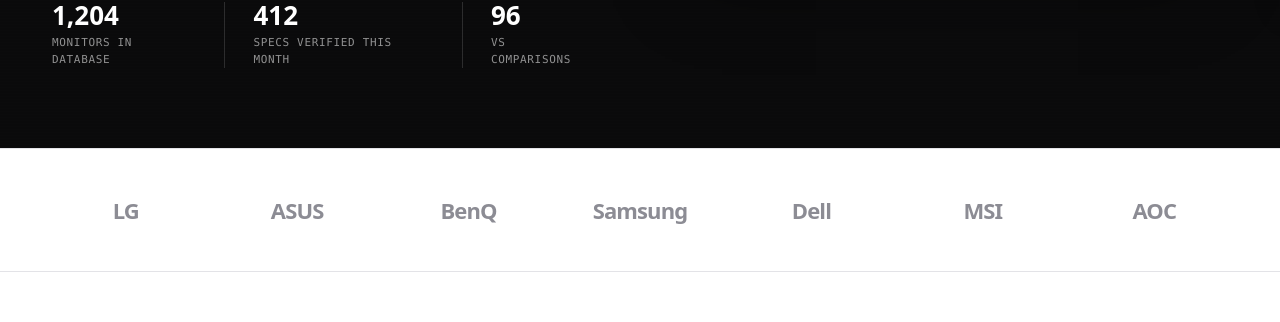
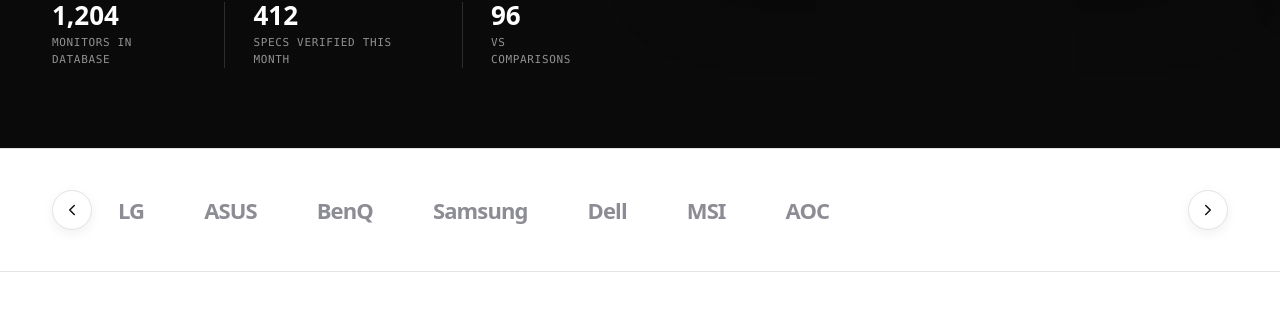
Before and after one commit to zizicode-rd/vimovies-app, a Next.js app: page /en in a window 1280 px wide. Shown: the part 773-1095 px from the top of the page. Built offline with nearby package versions, Linux system fonts and the light colour scheme; no server answers.

Commit message:
feat: brand strip navigation buttons on desktop and notranslate footer logo

```diff
--- a/src/components/BrandStrip.module.scss
+++ b/src/components/BrandStrip.module.scss
@@ -33,18 +33,66 @@
   pointer-events: none;
 }
 
+.wrapper {
+  position: relative;
+  display: flex;
+  align-items: center;
+  width: 100%;
+}
+
+.nav {
+  position: absolute;
+  top: 50%;
+  transform: translateY(-50%);
+  z-index: 3;
+  display: flex;
+  align-items: center;
+  justify-content: center;
+  width: 40px;
+  height: 40px;
+  border-radius: 50%;
+  border: 1px solid var(--color-line);
+  background: #fff;
+  color: var(--color-ink);
+  cursor: pointer;
+  box-shadow: 0 4px 12px rgba(0, 0, 0, 0.06);
+  transition: color 0.15s ease, border-color 0.15s ease, background 0.15s ease;
+}
+
+.nav:hover {
+  color: var(--color-red);
+  border-color: var(--color-red);
+}
+
+.navLeft {
+  left: 0;
+}
+
+.navRight {
+  right: 0;
+}
+
 .inner {
   display: flex;
-  justify-content: space-between;
   align-items: center;
   gap: 24px;
+  width: 100%;
+  min-width: 0;
+  overflow-x: hidden;
+  scroll-behavior: smooth;
+  scrollbar-width: none;
+  padding: 0 48px;
+}
+
+.inner::-webkit-scrollbar {
+  display: none;
 }
 
 .brand {
   display: flex;
   align-items: center;
   justify-content: center;
-  flex: 1;
+  flex: none;
   padding: 10px 18px;
   color: var(--color-gray-500);
   font-family: var(--font-display);
@@ -80,6 +128,7 @@
 .label {
   position: relative;
   z-index: 1;
+  white-space: nowrap;
 }
 
 @media (max-width: #{vars.$bp-xl}) {
@@ -101,7 +150,6 @@
   }
 
   .brand {
-    flex: none;
     scroll-snap-align: start;
     font-size: 20px;
     padding: 28px 22px;
@@ -111,6 +159,10 @@
   .brandStrip::after {
     width: 60px;
   }
+
+  .nav {
+    display: none;
+  }
 }
 
 @media (max-width: #{vars.$bp-md}) {
--- a/src/components/BrandStrip.tsx
+++ b/src/components/BrandStrip.tsx
@@ -1,5 +1,4 @@
-import Link from 'next/link';
-import styles from './BrandStrip.module.scss';
+import BrandStripClient from './BrandStripClient';
 import { apiFetch } from '@/lib/api';
 import { pickI18n } from '@/lib/i18n-utils';
 import type { BrandPublic, PaginatedResponse } from '@/types/api';
@@ -38,22 +37,5 @@
     console.error('BrandStrip fetch failed:', err);
   }
 
-  return (
-    <section className={styles.brandStrip}>
-      <div className="container">
-        <div className={styles.inner}>
-          {brands.map((brand, i) => (
-            <Link
-              key={brand.slug}
-              href={`${base}/monitores?brand=${brand.slug}`}
-              className={styles.brand}
-              style={{ '--i': i } as React.CSSProperties}
-            >
-              <span className={styles.label}>{brand.label}</span>
-            </Link>
-          ))}
-        </div>
-      </div>
-    </section>
-  );
+  return <BrandStripClient brands={brands} base={base} />;
 }
--- /dev/null
+++ b/src/components/BrandStripClient.tsx
@@ -0,0 +1,64 @@
+'use client';
+
+import { useRef } from 'react';
+import Link from 'next/link';
+import styles from './BrandStrip.module.scss';
+
+export default function BrandStripClient({
+  brands,
+  base,
+}: {
+  brands: { slug: string; label: string }[];
+  base: string;
+}) {
+  const listRef = useRef<HTMLDivElement>(null);
+
+  const scroll = (direction: number) => {
+    if (!listRef.current) return;
+    const width = listRef.current.firstElementChild?.getBoundingClientRect().width ?? 120;
+    listRef.current.scrollBy({ left: direction * width * 3, behavior: 'smooth' });
+  };
+
+  return (
+    <section className={styles.brandStrip}>
+      <div className="container">
+        <div className={styles.wrapper}>
+          <button
+            type="button"
+            className={`${styles.nav} ${styles.navLeft}`}
+            onClick={() => scroll(-1)}
+            aria-label="Marcas anteriores"
+          >
+            <svg width="18" height="18" viewBox="0 0 24 24" fill="none" stroke="currentColor" strokeWidth="2" strokeLinecap="round" strokeLinejoin="round">
+              <polyline points="15 18 9 12 15 6" />
+            </svg>
+          </button>
+
+          <div ref={listRef} className={styles.inner}>
+            {brands.map((brand, i) => (
+              <Link
+                key={brand.slug}
+                href={`${base}/monitores?brand=${brand.slug}`}
+                className={styles.brand}
+                style={{ '--i': i } as React.CSSProperties}
+              >
+                <span className={styles.label}>{brand.label}</span>
+              </Link>
+            ))}
+          </div>
+
+          <button
+            type="button"
+            className={`${styles.nav} ${styles.navRight}`}
+            onClick={() => scroll(1)}
+            aria-label="Marcas siguientes"
+          >
+            <svg width="18" height="18" viewBox="0 0 24 24" fill="none" stroke="currentColor" strokeWidth="2" strokeLinecap="round" strokeLinejoin="round">
+              <polyline points="9 18 15 12 9 6" />
+            </svg>
+          </button>
+        </div>
+      </div>
+    </section>
+  );
+}
--- a/src/components/Footer.tsx
+++ b/src/components/Footer.tsx
@@ -29,7 +29,7 @@
       <div className="container">
         <div className={styles.grid}>
           <div className={styles.brand}>
-            <div className={styles.logo}>{t(translations, 'brand')}</div>
+            <div className={styles.logo} translate="no">{t(translations, 'brand')}</div>
             <p className={styles.tagline}>{t(translations, 'footer.tagline')}</p>
           </div>
 
@@ -68,7 +68,7 @@
         </div>
 
         <div className={styles.bottom}>
-          <span>© {thisYear} {t(translations, 'brand')}. {t(translations, 'footer.rights', 'All rights reserved.')}</span>
+          <span>© {thisYear} <span translate="no">{t(translations, 'brand')}</span>. {t(translations, 'footer.rights', 'All rights reserved.')}</span>
           <div className={styles.langSwitch}>
             <Link href="/es" className={`${styles.langLink} ${locale === 'es' ? styles.langActive : ''}`}>
               {t(translations, 'i18n.lang.es', 'ES')}
```
